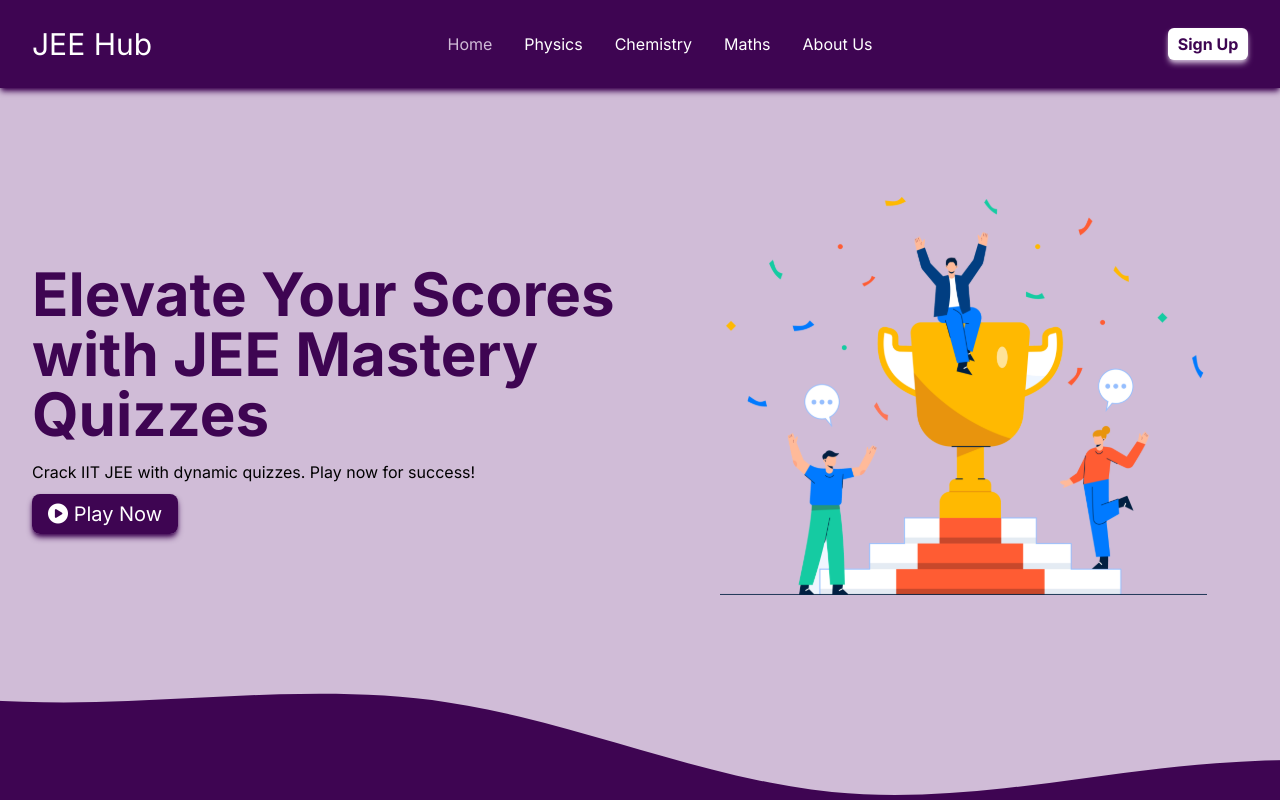
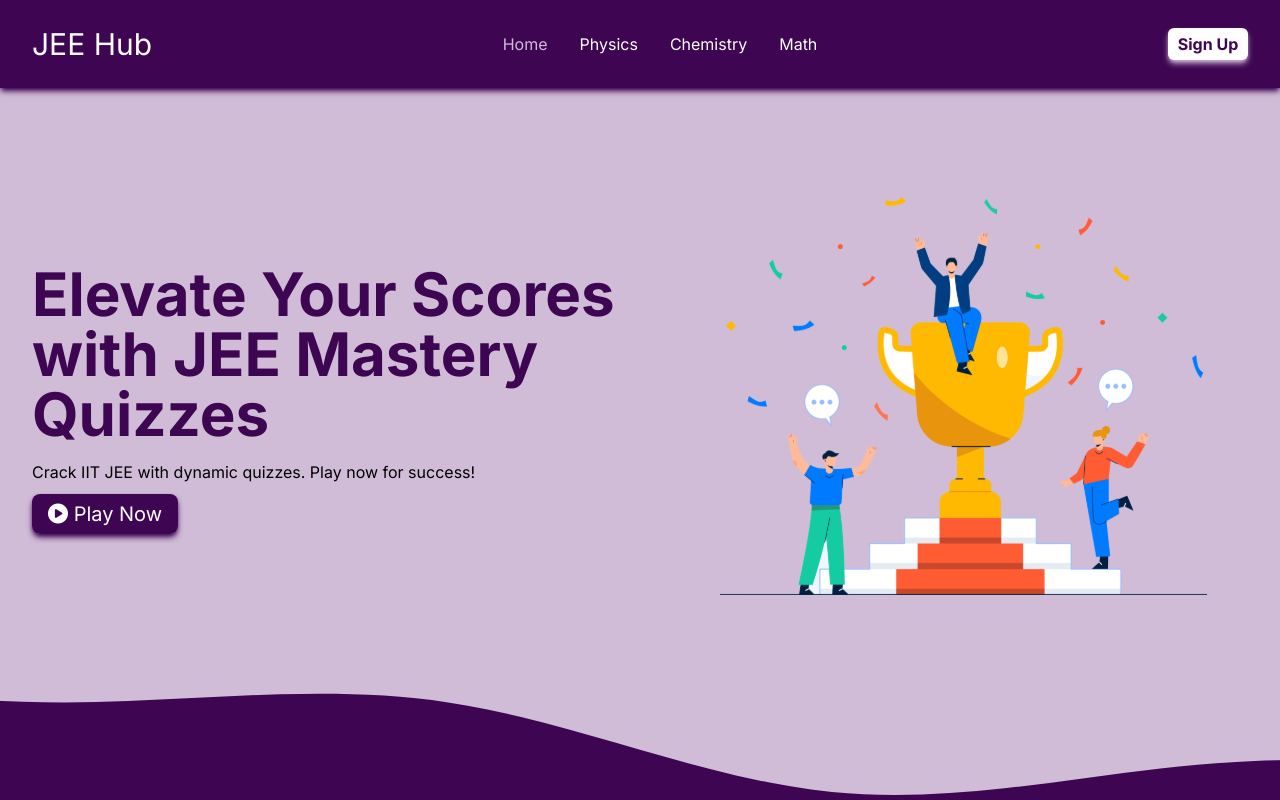
Before and after one commit to vaibhav-xt/JEEHub, a Next.js app: page / in a window 1280 px wide. Shown: the top 800 px of the page. Built offline with nearby package versions, Linux system fonts and the light colour scheme.

Commit message:
added navlink dynamic & removed image

```diff
--- a/src/app/components/Header.tsx
+++ b/src/app/components/Header.tsx
@@ -1,9 +1,30 @@
 'use client'
 import React, { useEffect, useState } from 'react';
-import Image from 'next/image';
 import { usePathname } from 'next/navigation';
-import bgImage from '../assets/header-wave.svg';
 import Link from 'next/link';
+
+const NavLink = [
+    {
+        name: 'Home',
+        link: '/'
+    },
+    {
+        name: 'Physics',
+        link: '/physics'
+    },
+    {
+        name: 'Chemistry',
+        link: '/chemistry'
+    },
+    {
+        name: 'Math',
+        link: '/math'
+    },
+    // {
+    //     name: 'About Us',
+    //     link: '/'
+    // }
+]
 
 export default function Header() {
     const pathname = usePathname();
@@ -30,45 +51,16 @@ export default function Header() {
 
                     {/* Nav Links */}
                     <nav className={`transition-all ease-in-out flex flex-col md:gap-8 md:flex-row absolute left-0 right-0 top-16 w-screen overflow-hidden shadow-md md:shadow-none shadow-dark-purple ${displayNav ? 'h-auto p-4 border-t-2' : 'h-0'} bg-dark-purple gap-2 md:relative md:top-0 md:w-auto md:border-none`}>
-
-                        <p>
-                            <Link
-                                href="/"
-                                className={`${pathname === '/' ? 'text-light-purple after:w-full' : ''} relative hover:text-light-purple`}>
-                                Home
-                            </Link>
-                        </p>
-
-                        <p>
-                            <Link
-                                href="/physics"
-                                className={`${pathname === '/physics' ? 'text-light-purple after:w-full' : ''} hover:text-light-purple`}>
-                                Physics
-                            </Link>
-                        </p>
-
-                        <p>
-                            <Link
-                                href="/chemistry"
-                                className={`${pathname === '/chemistry' ? 'text-light-purple after:w-full' : ''} hover:text-light-purple`}>
-                                Chemistry
-                            </Link>
-                        </p>
-
-                        <p>
-                            <Link
-                                href="/maths"
-                                className={`${pathname === '/maths' ? 'text-light-purple after:w-full' : ''} hover:text-light-purple`}>
-                                Maths
-                            </Link>
-                        </p>
-
-                        <p>
-                            <Link
-                                href="/">
-                                About Us
-                            </Link>
-                        </p>
+                        {
+                            NavLink.map((route) => (
+                                <p key={route.name}>
+                                    <Link
+                                        href={route.link}
+                                        className={`${pathname === route.link ? 'text-light-purple after:w-full' : ''} relative hover:text-light-purple`}>
+                                        {route.name}
+                                    </Link>
+                                </p>))
+                        }
                     </nav>
                     <div className='flex gap-4 items-center'>
                         <Link
@@ -83,8 +75,6 @@ export default function Header() {
                     </div>
                 </div>
             </header>
-            {/* Uncomment the following line if you want to use the Image component */}
-            {/* <Image className='w-screen' src={bgImage} alt="bgImage" /> */}
         </>
     );
 }
```
